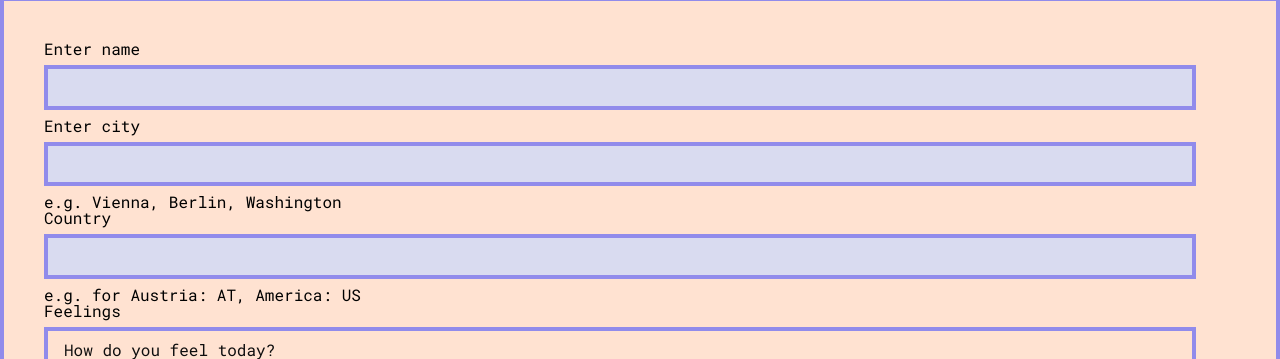
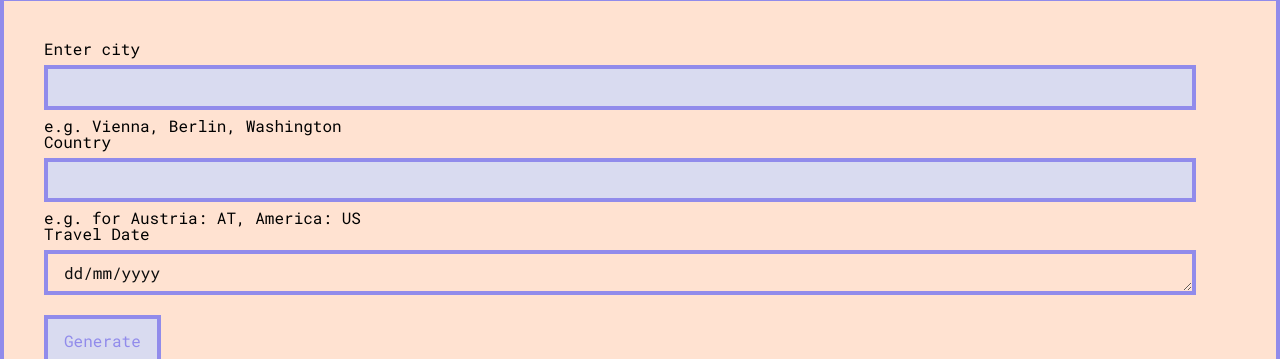
Before and after one commit to ligeiaofulthar/capstone, a website built with webpack: page src/client/views/index.html in a window 1280 px wide. Shown: the part 184-543 px from the top of the page. Built offline with nearby package versions, Linux system fonts and the light colour scheme.

Commit message:
update: travel date input

```diff
--- a/src/client/views/index.html
+++ b/src/client/views/index.html
@@ -11,10 +11,6 @@
     <main>
       <h1>moodtracker</h1>
       <form class="">
-        <div class="md-top">
-          <label class="" for="name">Enter name</label>
-          <input class="" type="text" name="name" id="name">
-        </div>
         <div class="md-left">
           <label class="" for="city">Enter city</label>
           <input class="" type="text" name="city" id="city">
@@ -28,18 +24,16 @@
         </div>
 
         <div class="md-main">
-          <label class="" for="feelings">Feelings</label>
-          <textarea class="" placeholder="How do you feel today?" type="text" name="feelings" id="feelings"></textarea>
+          <label class="" for="travel-date">Travel Date</label>
+          <textarea class="" placeholder="dd/mm/yyyy" type="text" name="travel-date" id="travel-date"></textarea>
         </div>
 
         <div class="md-button">
-          <button class="btn btn--primary" id="generate">Generate</button>
+          <button class="btn btn--primary" id="submit-form">Generate</button>
         </div>
 
         <div class="content-wrapper md-comment">
           <h2>your entries:</h2>
-          <div id="name-content">
-          </div>
           <div id="date">
           </div>
           <div id="temp">
```
